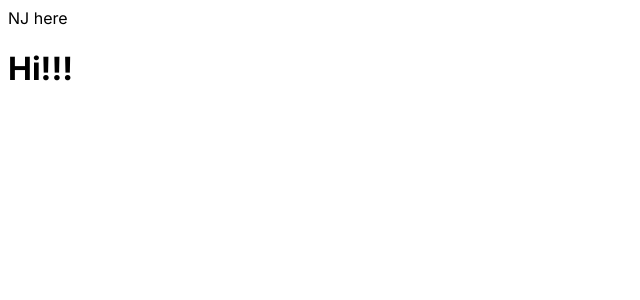
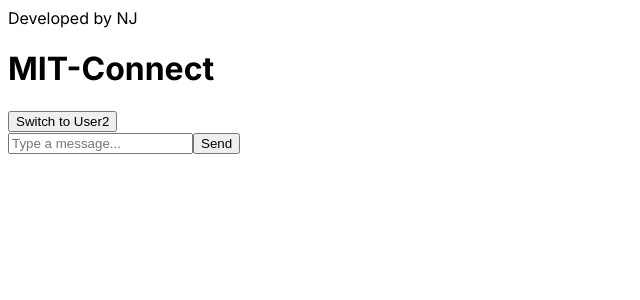
Before and after one commit to NIRANJANGOPALAN/MIT-Connect, a Next.js app: page / in a window 1280 px wide. Shown: the top 300 px of the page, without its empty margins (0-640 px from the left). Built offline with nearby package versions, Linux system fonts and the light colour scheme.

Commit message:
first commit

```diff
--- /dev/null
+++ b/src/app/Components/ChatApp.js
@@ -0,0 +1,48 @@
+"use client";
+
+import React, { useState, useEffect } from 'react';
+import MessageList from './MessageList';
+import MessageInput from './MessageInput';
+
+const ChatApp = () => {
+  const [messages, setMessages] = useState([]);
+  const [currentUser, setCurrentUser] = useState('User1');
+
+  const addMessage = (text) => {
+    const newMessage = {
+      id: messages.length + 1,
+      text,
+      sender: currentUser,
+    };
+    setMessages([...messages, newMessage]);
+  };
+
+  useEffect(() => {
+    // Simulate User2 response
+    if (messages.length > 0 && messages[messages.length - 1].sender === 'User1') {
+      setTimeout(() => {
+        const user2Response = {
+          id: messages.length + 1,
+          text: `User2 response to: "${messages[messages.length - 1].text}"`,
+          sender: 'User2',
+        };
+        setMessages([...messages, user2Response]);
+      }, 1000); // Respond after 1 second
+    }
+  }, [messages]);
+
+  const switchUser = () => {
+    setCurrentUser(currentUser === 'User1' ? 'User2' : 'User1');
+  };
+
+  return (
+    <div className="chat-app">
+      <h1>MIT-Connect</h1>
+      <button onClick={switchUser}>Switch to {currentUser === 'User1' ? 'User2' : 'User1'}</button>
+      <MessageList messages={messages} currentUser={currentUser} />
+      <MessageInput onSendMessage={addMessage} />
+    </div>
+  );
+};
+
+export default ChatApp;
--- /dev/null
+++ b/src/app/Components/MessageInput.js
@@ -0,0 +1,27 @@
+import React, { useState } from 'react';
+
+const MessageInput = ({ onSendMessage }) => {
+  const [message, setMessage] = useState('');
+
+  const handleSubmit = (e) => {
+    e.preventDefault();
+    if (message.trim() !== '') {
+      onSendMessage(message);
+      setMessage('');
+    }
+  };
+
+  return (
+    <form onSubmit={handleSubmit} className="message-input">
+      <input
+        type="text"
+        value={message}
+        onChange={(e) => setMessage(e.target.value)}
+        placeholder="Type a message..."
+      />
+      <button type="submit">Send</button>
+    </form>
+  );
+};
+
+export default MessageInput;
--- /dev/null
+++ b/src/app/Components/MessageList.js
@@ -0,0 +1,19 @@
+import React from 'react';
+
+const MessageList = ({ messages, currentUser }) => {
+  return (
+    <div className="message-list">
+      {messages.map((message) => (
+        <div
+          key={message.id}
+          className={`message ${message.sender === currentUser ? 'current-user' : 'other-user'}`}
+        >
+          <strong>{message.sender}: </strong>
+          {message.text}
+        </div>
+      ))}
+    </div>
+  );
+};
+
+export default MessageList;
--- a/src/app/layout.js
+++ b/src/app/layout.js
@@ -4,8 +4,8 @@ import { Inter } from "next/font/google";
 const inter = Inter({ subsets: ["latin"] });
 
 export const metadata = {
-  title: "Create Next App",
-  description: "Generated by create next app",
+  title: "MIT-Connect",
+  description: "Secured connection",
 };
 
 export default function RootLayout({ children }) {
--- /dev/null
+++ b/src/app/page.css
@@ -0,0 +1,49 @@
+.chat-app {
+    border: 1px solid #ccc;
+    border-radius: 4px;
+    padding: 20px;
+  }
+
+  .message-list {
+    height: 300px;
+    overflow-y: auto;
+    border: 1px solid #eee;
+    padding: 10px;
+    margin-bottom: 20px;
+  }
+
+  .message {
+    margin-bottom: 10px;
+    padding: 5px 10px;
+    border-radius: 10px;
+    max-width: 70%;
+  }
+
+  .current-user {
+    background-color: #007bff;
+    color: white;
+    align-self: flex-end;
+    margin-left: auto;
+  }
+
+  .other-user {
+    background-color: #f1f0f0;
+    align-self: flex-start;
+  }
+
+  .message-input {
+    display: flex;
+  }
+
+  .message-input input {
+    flex-grow: 1;
+    padding: 5px;
+  }
+
+  .message-input button {
+    padding: 5px 10px;
+    background-color: #007bff;
+    color: white;
+    border: none;
+    cursor: pointer;
+  }
--- a/src/app/page.js
+++ b/src/app/page.js
@@ -1,9 +1,11 @@
-const a = "NJ here";
+import ChatApp from "./Components/ChatApp";
+
+const a = "Developed by NJ";
 export default function Home() {
   return (
    <>
    {a}
-   <h1>Hi!!!</h1>
+   <ChatApp />
    </>
   );
 }
```
Also changed, not shown: Reference.txt (added).
